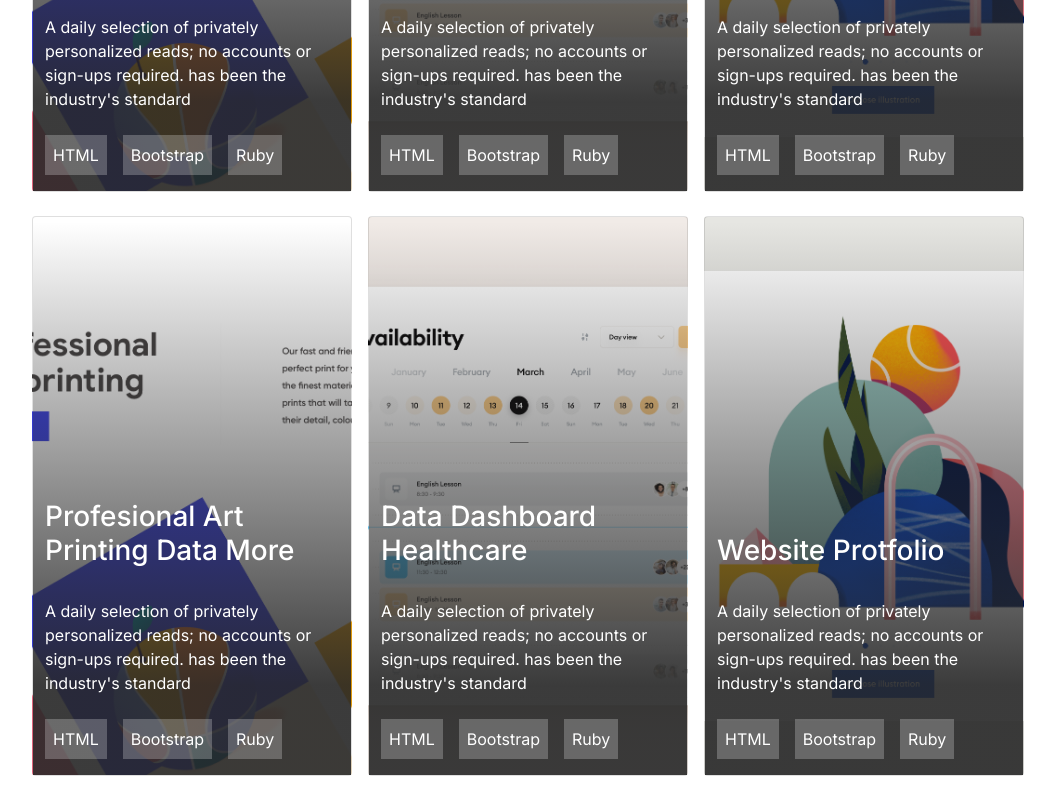
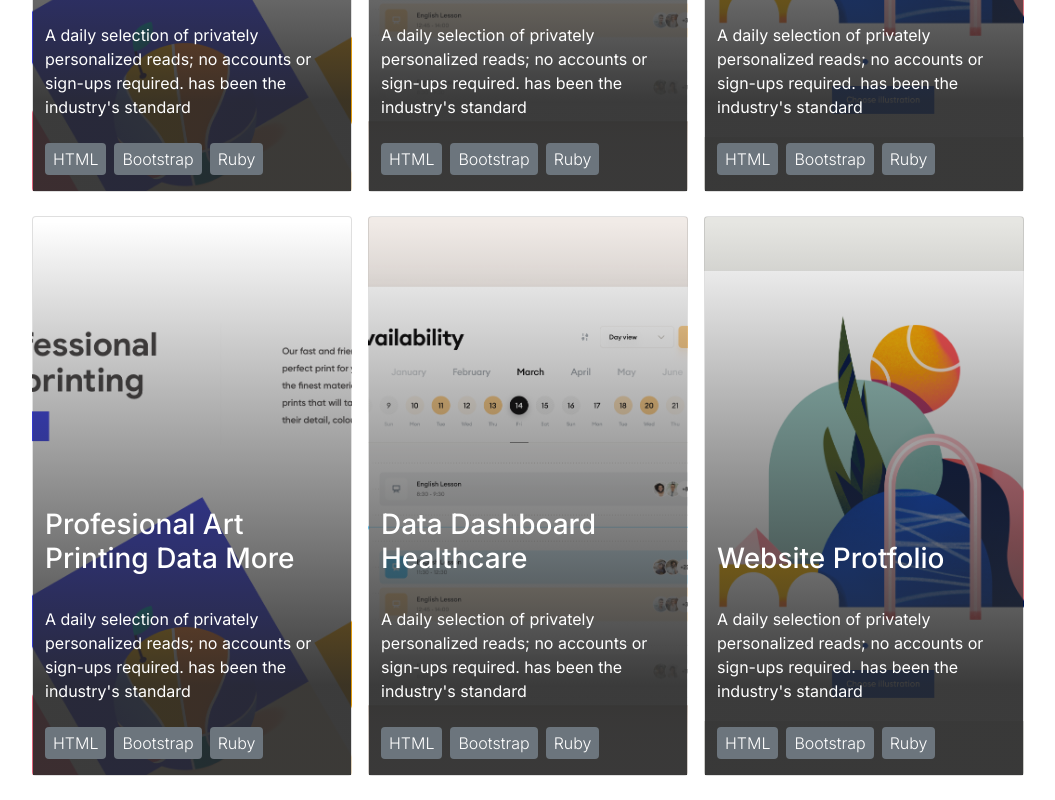
Before and after one commit to anita00001/Portfolio-Bootstrap, a website: page index.html in a window 1280 px wide. Shown: the part 1680-2480 px from the top of the page, without its empty margins (100-1155 px from the left). Drawn offline with nearby package versions, Linux system fonts and the light colour scheme.

Commit message:
Add badges in the technology inside cards

```diff
--- a/css/style.scss
+++ b/css/style.scss
@@ -89,10 +89,6 @@ body {
     font-family: 'Crete Round', sans-serif;
   }
 
-  .card-skill {
-    background: rgba(255, 255, 255, 0.24);
-  }
-
   &-card {
     height: 70vh;
     color: #fff;
--- a/index.html
+++ b/index.html
@@ -110,10 +110,10 @@
             been
             the
             industry's standard</p>
-          <ul class="d-flex flex-row p-0 ">
-            <li class="list-unstyled me-3 p-2 text-white card-skill">HTML</li>
-            <li class="list-unstyled me-3 p-2 text-white card-skill">Bootstrap</li>
-            <li class="list-unstyled me-3 p-2 text-white card-skill">Ruby</li>
+          <ul class="d-flex flex-row p-0 align-items-center">
+            <li class="list-unstyled me-2 p-2 fs-6 fw-light text-white badge bg-secondary">HTML</li>
+            <li class="list-unstyled me-2 p-2 fs-6 fw-light text-white badge bg-secondary">Bootstrap</li>
+            <li class="list-unstyled me-2 p-2 fs-6 fw-light text-white badge bg-secondary">Ruby</li>
           </ul>
           <button type="button" class="btn btn-custom py-3 px-3">See Project</button>
         </div>
@@ -125,9 +125,9 @@
             the
             industry's standard</p>
           <ul class="d-flex flex-row p-0 ">
-            <li class="list-unstyled me-3 p-2 text-white card-skill">HTML</li>
-            <li class="list-unstyled me-3 p-2 text-white card-skill">Bootstrap</li>
-            <li class="list-unstyled me-3 p-2 text-white card-skill">Ruby</li>
+            <li class="list-unstyled me-2 p-2 fs-6 fw-light text-white badge bg-secondary">HTML</li>
+            <li class="list-unstyled me-2 p-2 fs-6 fw-light text-white badge bg-secondary">Bootstrap</li>
+            <li class="list-unstyled me-2 p-2 fs-6 fw-light text-white badge bg-secondary">Ruby</li>
           </ul>
           <button type="button" class="btn btn-custom py-3 px-3">See Project</button>
         </div>
@@ -139,9 +139,9 @@
             the
             industry's standard</p>
           <ul class="d-flex flex-row p-0 ">
-            <li class="list-unstyled me-3 p-2 text-white card-skill">HTML</li>
-            <li class="list-unstyled me-3 p-2 text-white card-skill">Bootstrap</li>
-            <li class="list-unstyled me-3 p-2 text-white card-skill">Ruby</li>
+            <li class="list-unstyled me-2 p-2 fs-6 fw-light text-white badge bg-secondary">HTML</li>
+            <li class="list-unstyled me-2 p-2 fs-6 fw-light text-white badge bg-secondary">Bootstrap</li>
+            <li class="list-unstyled me-2 p-2 fs-6 fw-light text-white badge bg-secondary">Ruby</li>
           </ul>
           <button type="button" class="btn btn-custom py-3 px-3">See Project</button>
         </div>
@@ -155,9 +155,9 @@
             the
             industry's standard</p>
           <ul class="d-flex flex-row p-0 ">
-            <li class="list-unstyled me-3 p-2 text-white card-skill">HTML</li>
-            <li class="list-unstyled me-3 p-2 text-white card-skill">Bootstrap</li>
-            <li class="list-unstyled me-3 p-2 text-white card-skill">Ruby</li>
+            <li class="list-unstyled me-2 p-2 fs-6 fw-light text-white badge bg-secondary">HTML</li>
+            <li class="list-unstyled me-2 p-2 fs-6 fw-light text-white badge bg-secondary">Bootstrap</li>
+            <li class="list-unstyled me-2 p-2 fs-6 fw-light text-white badge bg-secondary">Ruby</li>
           </ul>
           <button type="button" class="btn btn-custom py-3 px-3">See Project</button>
         </div>
@@ -169,9 +169,9 @@
             the
             industry's standard</p>
           <ul class="d-flex flex-row p-0 ">
-            <li class="list-unstyled me-3 p-2 text-white card-skill">HTML</li>
-            <li class="list-unstyled me-3 p-2 text-white card-skill">Bootstrap</li>
-            <li class="list-unstyled me-3 p-2 text-white card-skill">Ruby</li>
+            <li class="list-unstyled me-2 p-2 fs-6 fw-light text-white badge bg-secondary">HTML</li>
+            <li class="list-unstyled me-2 p-2 fs-6 fw-light text-white badge bg-secondary">Bootstrap</li>
+            <li class="list-unstyled me-2 p-2 fs-6 fw-light text-white badge bg-secondary">Ruby</li>
           </ul>
           <button type="button" class="btn btn-custom py-3 px-3">See Project</button>
         </div>
@@ -183,9 +183,9 @@
             the
             industry's standard</p>
           <ul class="d-flex flex-row p-0 ">
-            <li class="list-unstyled me-3 p-2 text-white card-skill">HTML</li>
-            <li class="list-unstyled me-3 p-2 text-white card-skill">Bootstrap</li>
-            <li class="list-unstyled me-3 p-2 text-white card-skill">Ruby</li>
+            <li class="list-unstyled me-2 p-2 fs-6 fw-light text-white badge bg-secondary">HTML</li>
+            <li class="list-unstyled me-2 p-2 fs-6 fw-light text-white badge bg-secondary">Bootstrap</li>
+            <li class="list-unstyled me-2 p-2 fs-6 fw-light text-white badge bg-secondary">Ruby</li>
           </ul>
           <button type="button" class="btn btn-custom py-3 px-3">See Project</button>
         </div>
```
Also changed, not shown: css/style.css, 1 other file.
